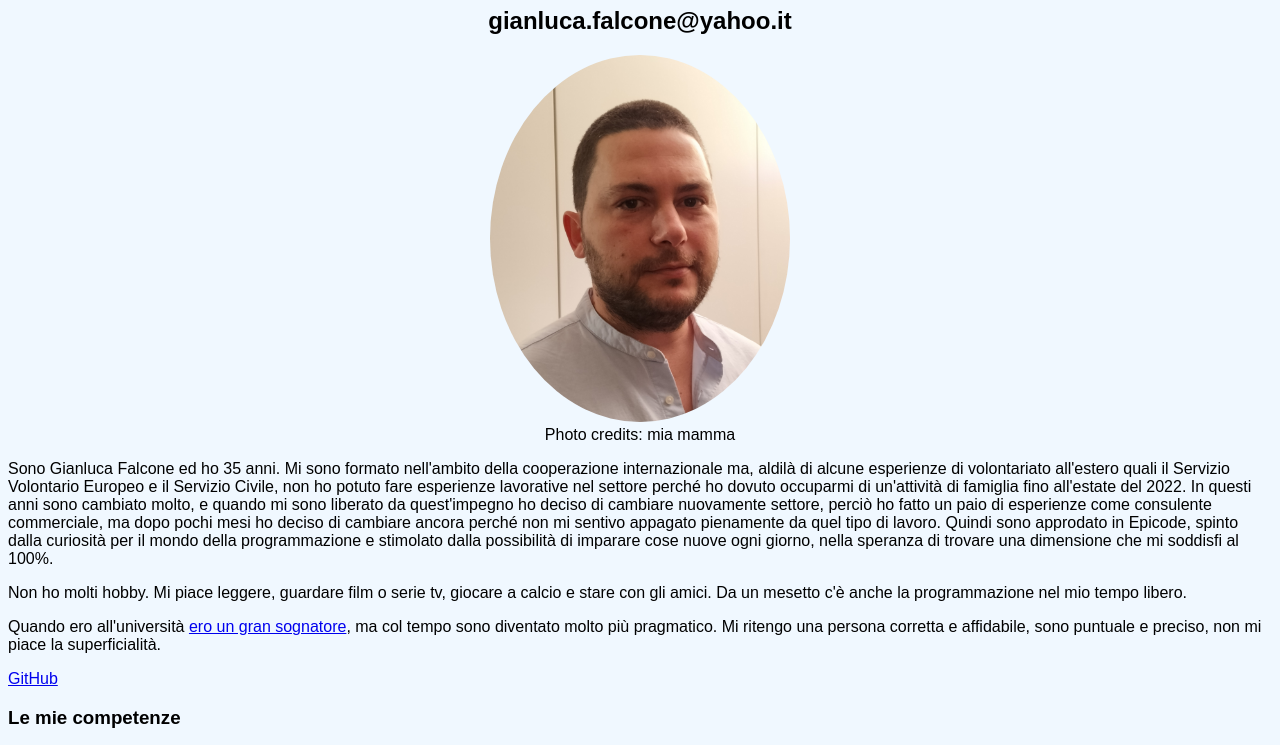
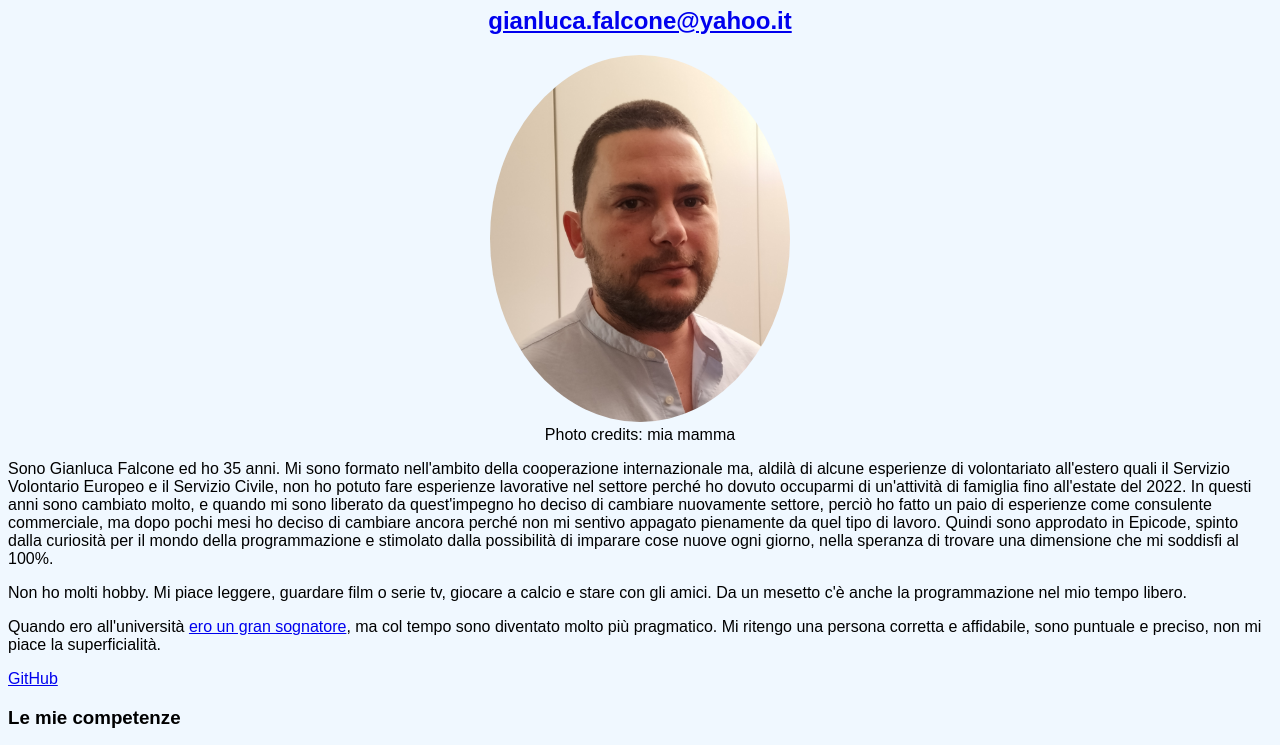
Before and after one commit to Giafal/M1-S1-G1-Esercizio, a plain HTML site: page index.html in a window 1280 px wide. Shown: the part 99-844 px from the top of the page. Drawn offline with Linux system fonts and the light colour scheme; files whose address does not match are found by name; a web font is replaced by a local one.

Commit message:
Update index.html

```diff
--- a/index.html
+++ b/index.html
@@ -10,7 +10,7 @@
   <body>
     <a href="#footer">Scorri giù</a>
     <h1>Gianluca Falcone</h1>
-    <h2>gianluca.falcone@yahoo.it</h2>
+    <h2><a href="mailto:gianluca.falcone@yahoo.it">gianluca.falcone@yahoo.it</a></h2>
     <main>
       <figure>
         <a href="#"><img
```
